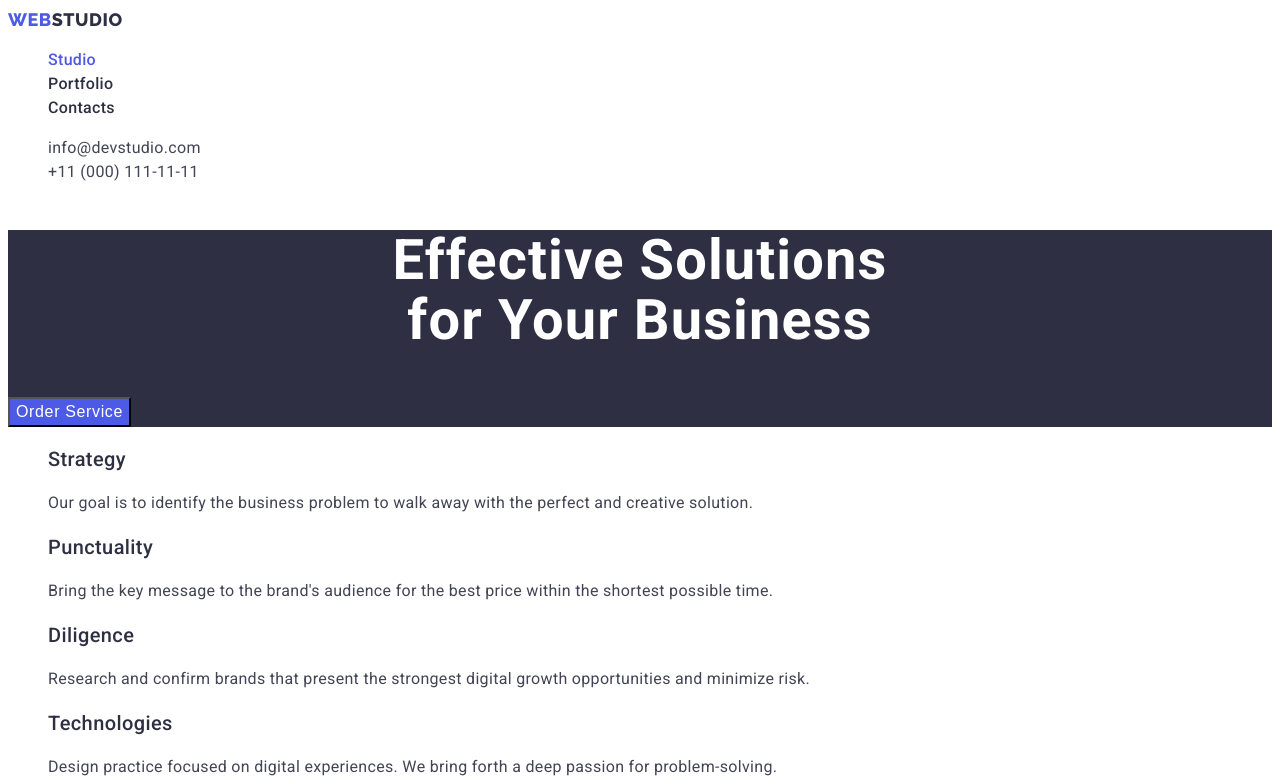
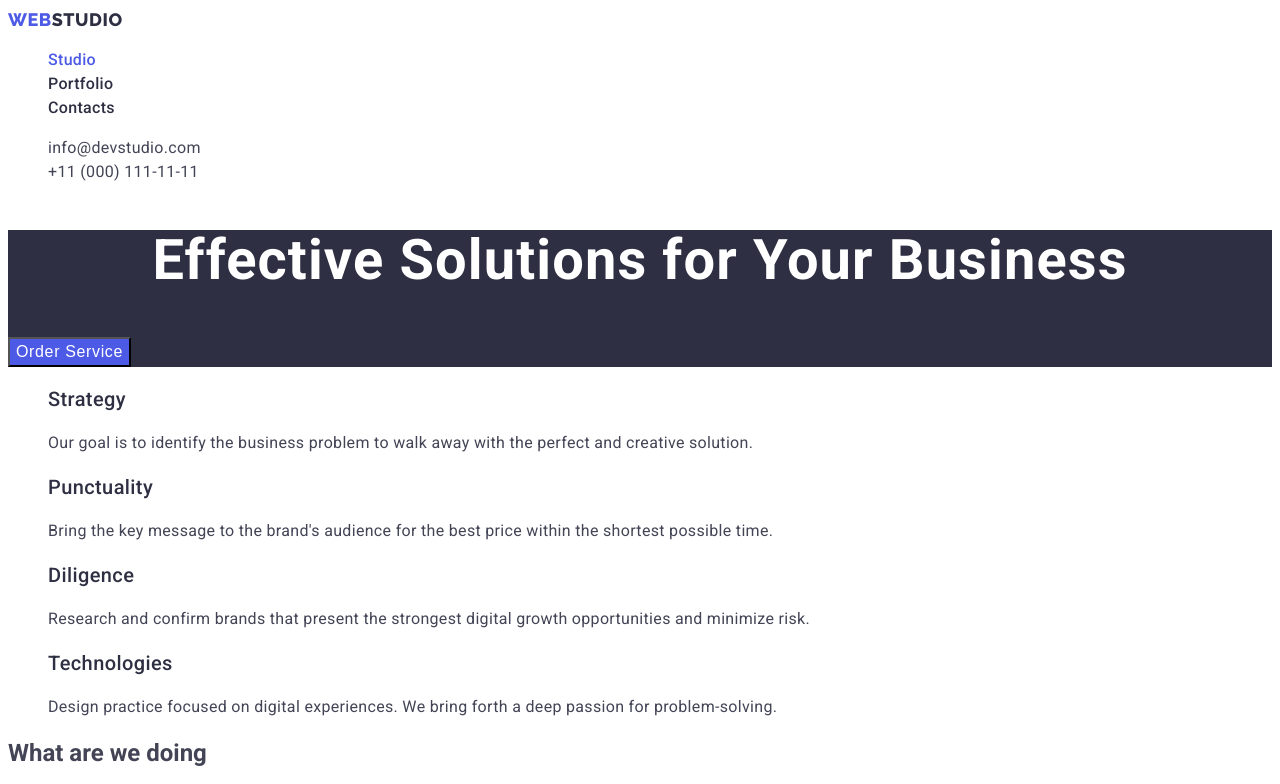
Before and after one commit to Sanya486/goit-markup-hw-02, a plain HTML site: page index.html in a window 1280 px wide. Shown: the top 784 px of the page. Drawn offline with Linux system fonts and the light colour scheme.

Commit message:
Update index.html

```diff
--- a/index.html
+++ b/index.html
@@ -31,8 +31,7 @@
     </header>
     <main>
         <section class="headline-section">
-        <h1 class="headline-section-title">Effective Solutions<br/>
-        for Your Business</h1>
+        <h1 class="headline-section-title">Effective Solutions for Your Business</h1>
         <button type="button" class="headline-section-button">Order Service</button>
         </section>
 
```
